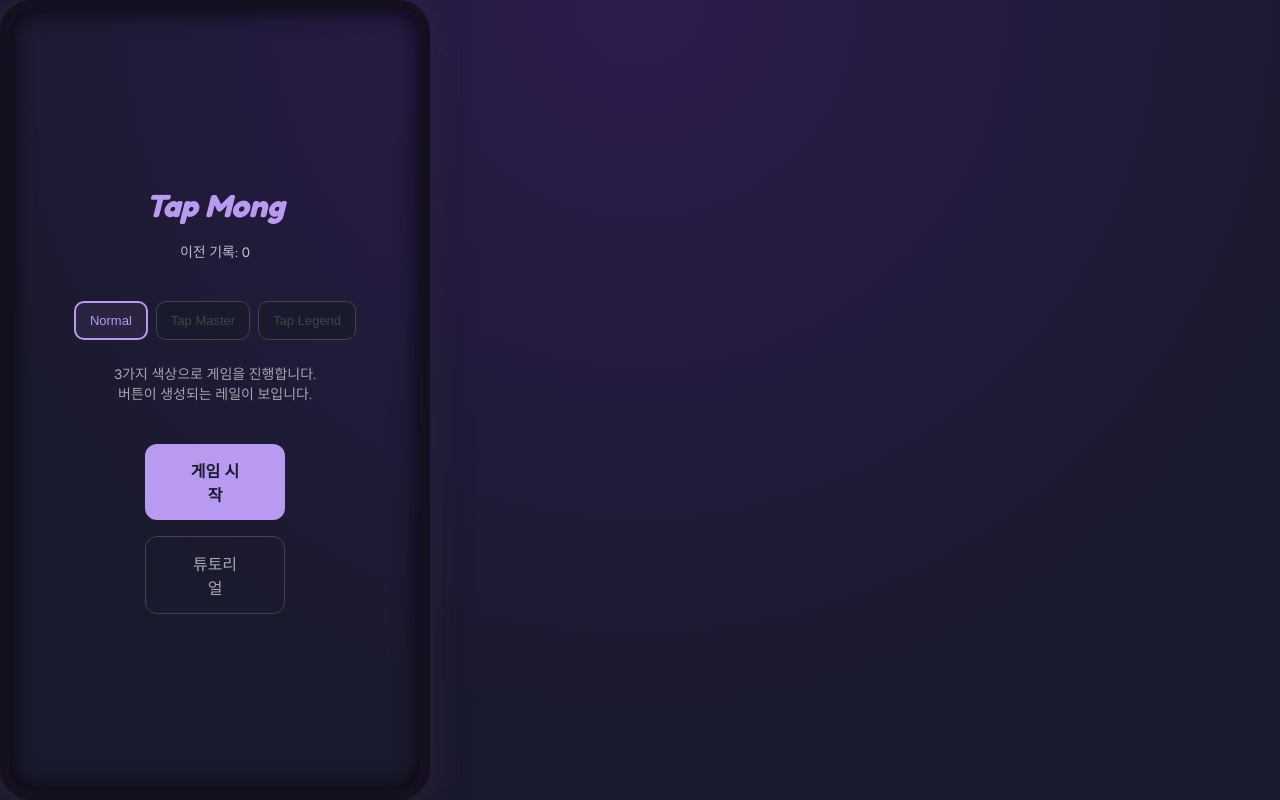
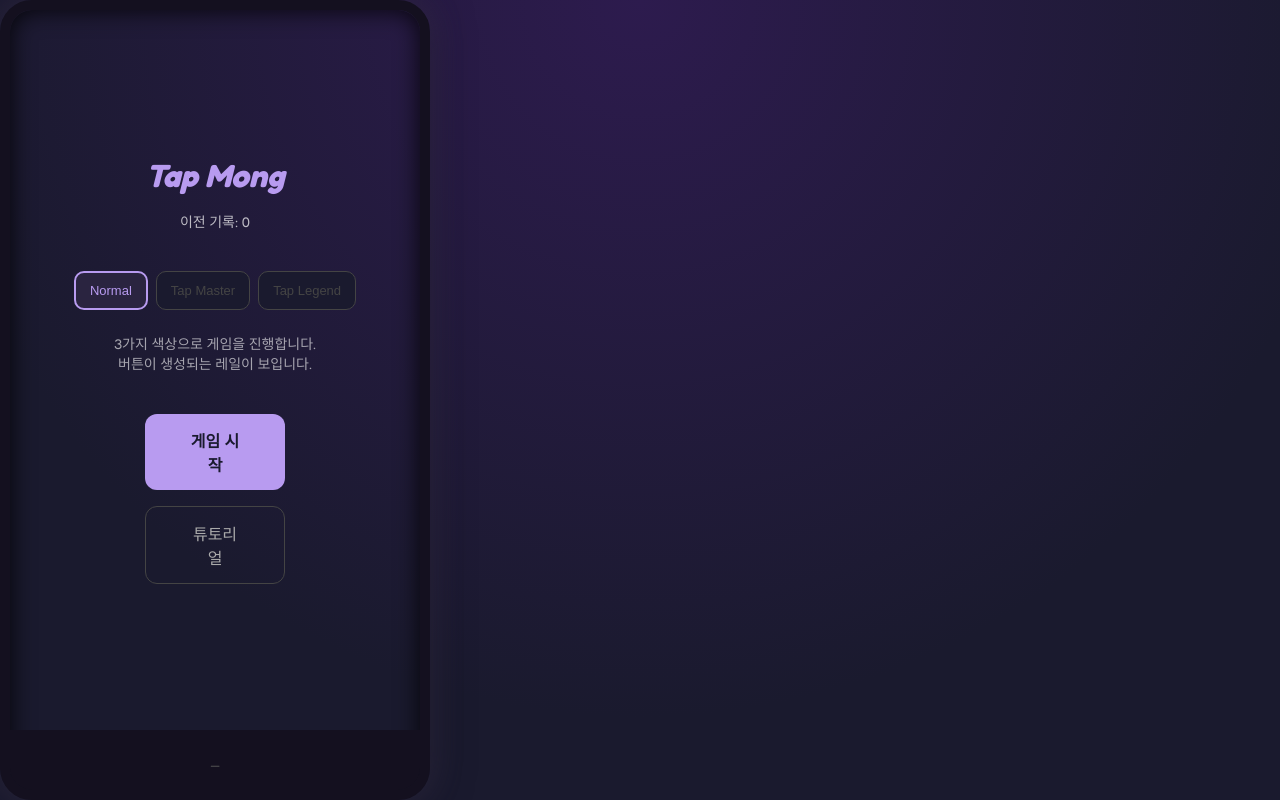
Before and after one commit to myunggyuns/dj-mong, a React (Vite) app: page / in a window 1280 px wide. Built offline with nearby package versions, Linux system fonts and the light colour scheme.

Commit message:
하단 여백 추가

```diff
--- a/src/App.tsx
+++ b/src/App.tsx
@@ -10,12 +10,16 @@ function App() {
 
   return (
     <div className="mobile-frame">
-      {screen === 'main' && <MainScreen />}
-      {/* {screen === 'tutorial' && <TutorialScreen />} */}
-      {screen === 'playing' && <PlayScreen />}
-      {screen === 'result' && <ResultScreen />}
+      <div className="screen-area">
+        {screen === 'main' && <MainScreen />}
+        {/* {screen === 'tutorial' && <TutorialScreen />} */}
+        {screen === 'playing' && <PlayScreen />}
+        {screen === 'result' && <ResultScreen />}
 
-      {tutorialStep !== null && <TutorialScreen />}
+        {tutorialStep !== null && <TutorialScreen />}
+      </div>
+
+      <div className="ad-slot">_</div>
     </div>
   );
 }
--- a/src/game/MainScene.ts
+++ b/src/game/MainScene.ts
@@ -49,7 +49,7 @@ const FOOTER_HEIGHT = 56;
 export const TUTORIAL_BAND_TARGET_LAYOUT = { top: 45, height: 60 };
 export const TUTORIAL_BUTTON_TARGET_LAYOUT = {
   top: BAND_HEIGHT + BUTTON_RADIUS + BUTTON_VERTICAL_TOP_MARGIN - 20,
-  bottomOffset: BUTTON_RADIUS + BUTTON_VERTICAL_BOTTOM_MARGIN - 10,
+  bottomOffset: BUTTON_RADIUS + BUTTON_VERTICAL_BOTTOM_MARGIN - 25,
   sideMargin: BUTTON_LANE_EDGE_MARGIN + BUTTON_RADIUS - 20,
 };
 
--- a/src/index.css
+++ b/src/index.css
@@ -66,6 +66,8 @@ body {
   height: 100dvh;
   aspect-ratio: 9 / 16;
   position: relative;
+  display: flex;
+  flex-direction: column;
   overflow: hidden;
   border: 10px solid #14101f;
   border-radius: 32px;
@@ -74,3 +76,21 @@ body {
     0 0 40px rgba(0, 0, 0, 0.6),
     0 0 32px rgba(184, 155, 240, 0.25);
 }
+
+.screen-area {
+  position: relative;
+  flex: 1 1 auto;
+  min-height: 0;
+}
+
+/* TODO: 실제 구글 애드(AdSense/AdMob) 배너로 교체 */
+.ad-slot {
+  flex: 0 0 auto;
+  height: 60px;
+  display: flex;
+  align-items: center;
+  justify-content: center;
+  background: #14101f;
+  color: #555;
+  font-size: 12px;
+}
```
